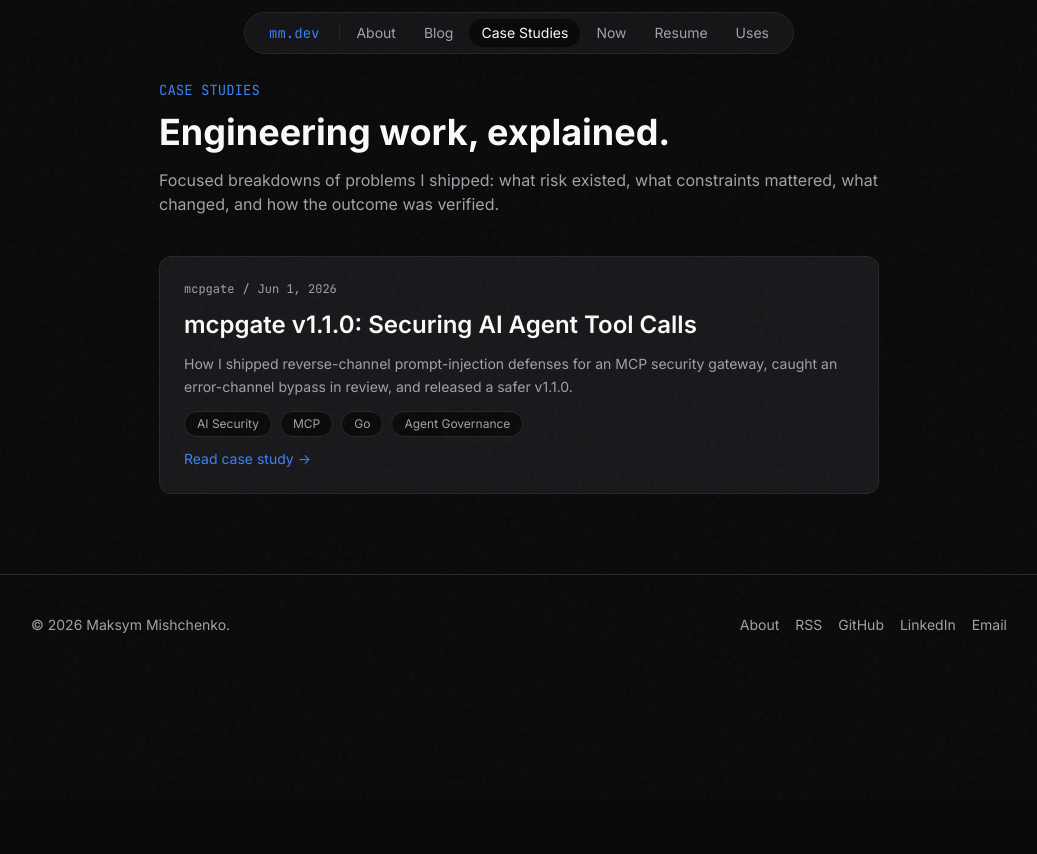
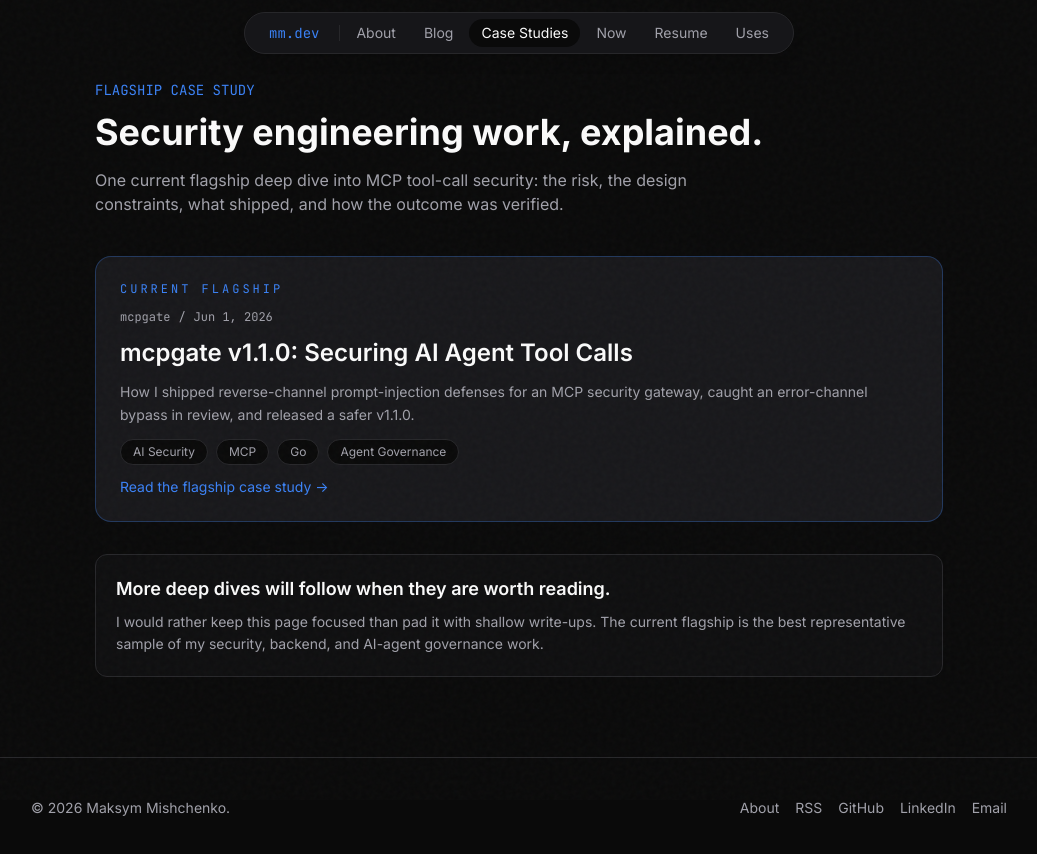
Before and after one commit to maksym-mishchenko/portfolio, a Next.js app: page /case-studies in a window 1280 px wide. Shown: the top 854 px of the page, without its empty margins (121-1158 px from the left). Before the commit the page ends 800 px from the top, so only its background shows below. Built offline with nearby package versions, Linux system fonts and the light colour scheme.

Commit message:
feat(case-studies): frame mcpgate as flagship
Co-authored-by: Copilot <223556219+Copilot@users.noreply.github.com>

```diff
--- a/src/app/case-studies/page.tsx
+++ b/src/app/case-studies/page.tsx
@@ -3,21 +3,21 @@ import Link from "next/link";
 import { getAllCaseStudies } from "@/lib/case-studies";
 
 export const metadata: Metadata = {
-  title: "Case Studies - Maksym Mishchenko",
+  title: "Case Study - Maksym Mishchenko",
   description:
-    "Deep dives into shipped engineering work, security tradeoffs, architecture decisions, and release outcomes.",
+    "Flagship deep dive into shipped security engineering work, MCP gateway design, and AI-agent governance tradeoffs.",
 };
 
 export default function CaseStudiesPage() {
   const caseStudies = getAllCaseStudies();
 
   return (
-    <main id="main" className="max-w-3xl mx-auto px-6 py-20">
-      <p className="text-sm font-mono text-accent mb-3">CASE STUDIES</p>
-      <h1 className="text-4xl font-bold font-heading mb-4">Engineering work, explained.</h1>
-      <p className="text-muted mb-10">
-        Focused breakdowns of problems I shipped: what risk existed, what constraints mattered,
-        what changed, and how the outcome was verified.
+    <main id="main" className="mx-auto max-w-4xl px-6 py-20">
+      <p className="mb-3 font-mono text-sm text-accent">FLAGSHIP CASE STUDY</p>
+      <h1 className="mb-4 font-heading text-4xl font-bold">Security engineering work, explained.</h1>
+      <p className="mb-10 max-w-2xl text-muted">
+        One current flagship deep dive into MCP tool-call security: the risk, the design constraints,
+        what shipped, and how the outcome was verified.
       </p>
 
       <div className="space-y-4">
@@ -25,9 +25,12 @@ export default function CaseStudiesPage() {
           <Link
             key={study.slug}
             href={`/case-studies/${study.slug}`}
-            className="group block rounded-xl border border-border bg-surface p-6 transition-colors hover:border-accent/50"
+            className="group block rounded-2xl border border-accent/30 bg-surface p-6 transition-colors hover:border-accent/60"
           >
             <div className="flex flex-col gap-3">
+              <p className="font-mono text-xs uppercase tracking-[0.25em] text-accent">
+                Current flagship
+              </p>
               <div className="flex flex-wrap items-center gap-2 text-xs font-mono text-muted">
                 <span>{study.project}</span>
                 <span aria-hidden="true">/</span>
@@ -53,11 +56,19 @@ export default function CaseStudiesPage() {
                   </span>
                 ))}
               </div>
-              <p className="text-sm text-accent">Read case study -&gt;</p>
+              <p className="text-sm text-accent">Read the flagship case study -&gt;</p>
             </div>
           </Link>
         ))}
       </div>
+
+      <div className="mt-8 rounded-xl border border-border bg-surface/40 p-5">
+        <h2 className="text-lg font-semibold text-foreground">More deep dives will follow when they are worth reading.</h2>
+        <p className="mt-2 text-sm leading-relaxed text-muted">
+          I would rather keep this page focused than pad it with shallow write-ups. The current flagship is the best
+          representative sample of my security, backend, and AI-agent governance work.
+        </p>
+      </div>
     </main>
   );
 }
```
